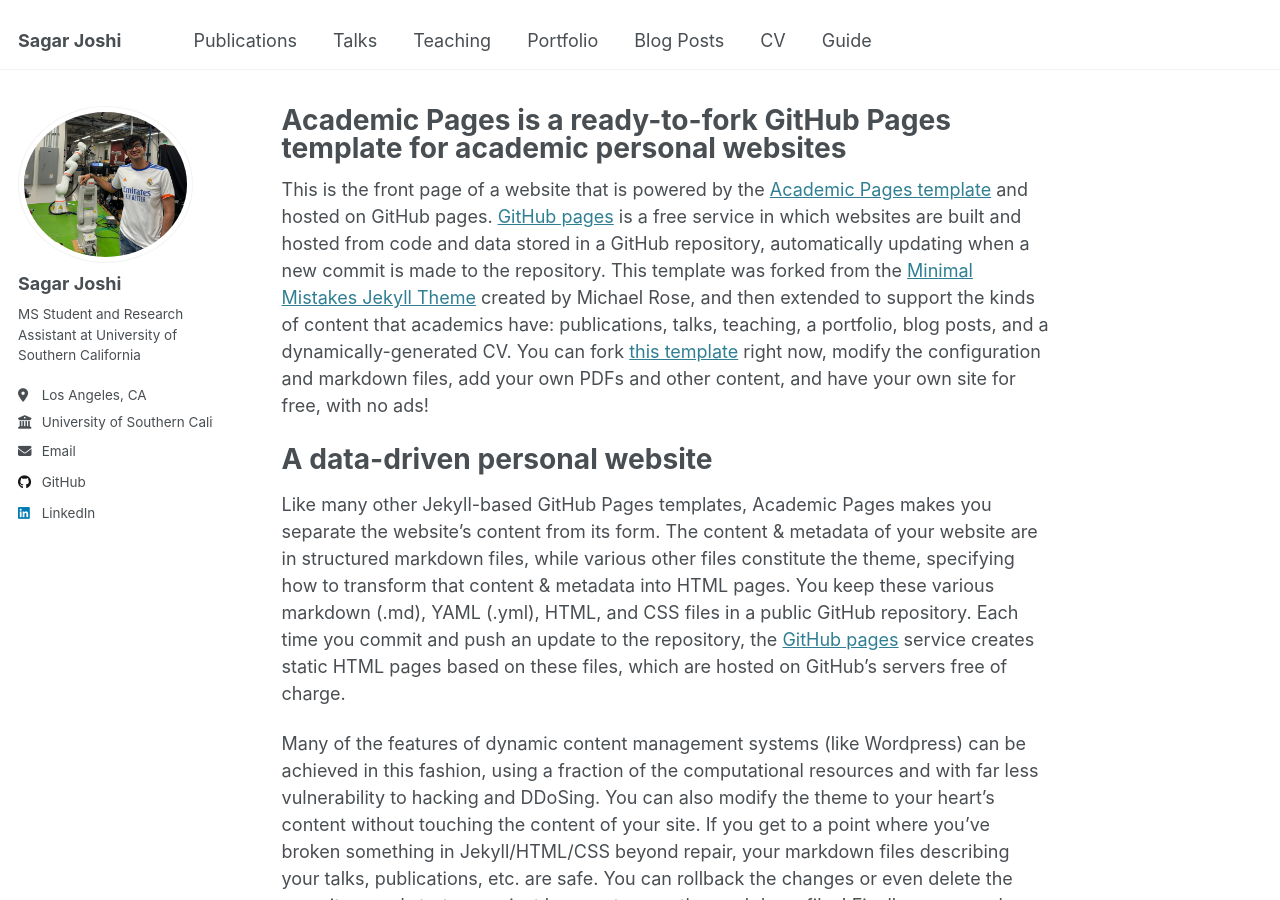
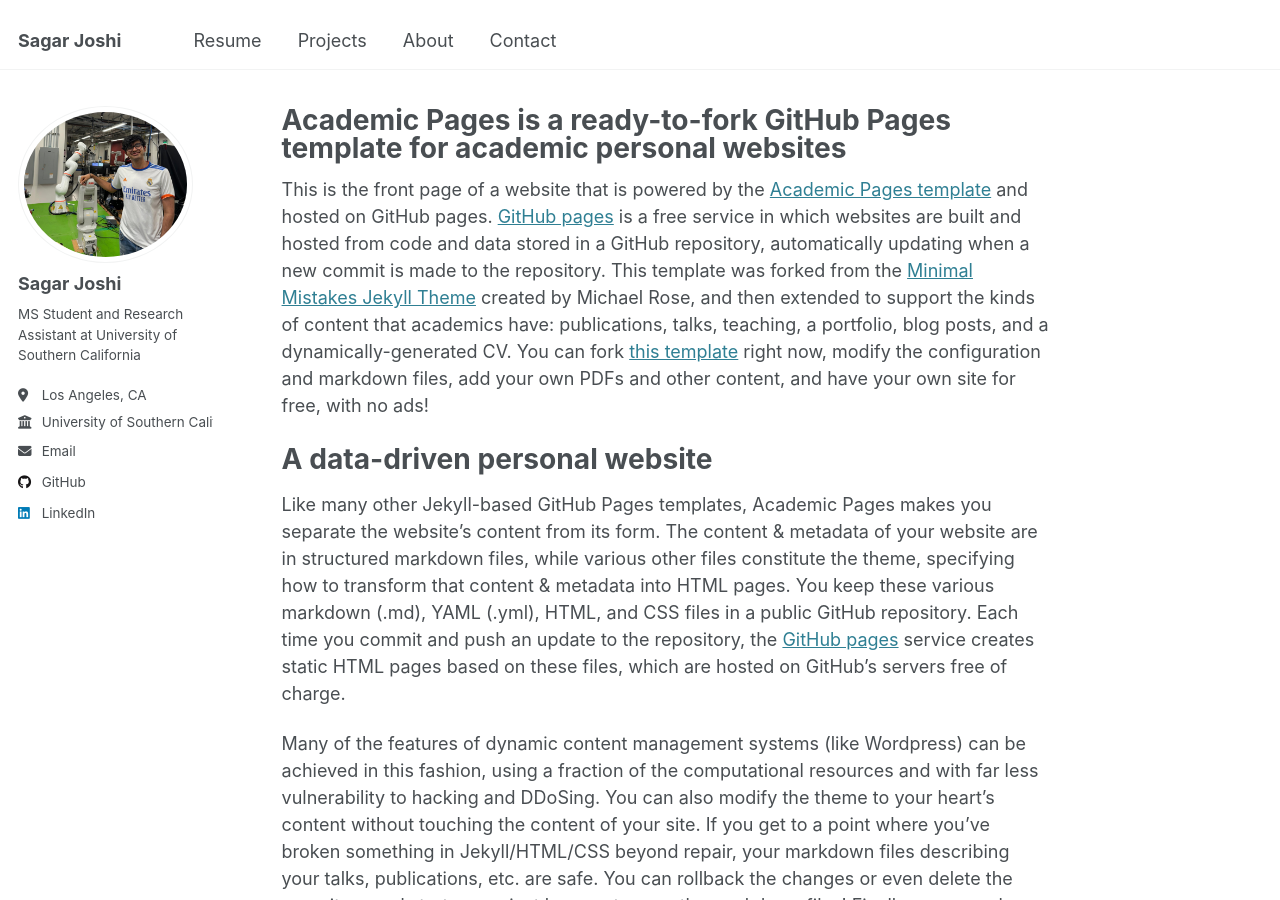
Before and after one commit to SagarJoshi73249/SagarJoshi73249.github.io, a Jekyll site: the page built from _pages/about.md, in a window 1280 px wide and 900 px high. Built offline with Jekyll 4.4.1, drawn with Linux system fonts in a browser that asks for light colours.

Commit message:
Initial COmmit

```diff
--- a/_data/navigation.yml
+++ b/_data/navigation.yml
@@ -5,23 +5,14 @@
 # prevent it from being included in the site.
 
 main:
-  - title: "Publications"
-    url: /publications/
+  - title: "Resume"
+    url: /resume/
 
-  - title: "Talks"
-    url: /talks/
+  - title: "Projects"
+    url: /projects/
 
-  - title: "Teaching"
-    url: /teaching/
+  - title: "About"
+    url: /about/
 
-  - title: "Portfolio"
-    url: /portfolio/
-
-  - title: "Blog Posts"
-    url: /year-archive/
-
-  - title: "CV"
-    url: /cv/
-
-  - title: "Guide"
-    url: /markdown/
+  - title: "Contact"
+    url: /contact/
```
